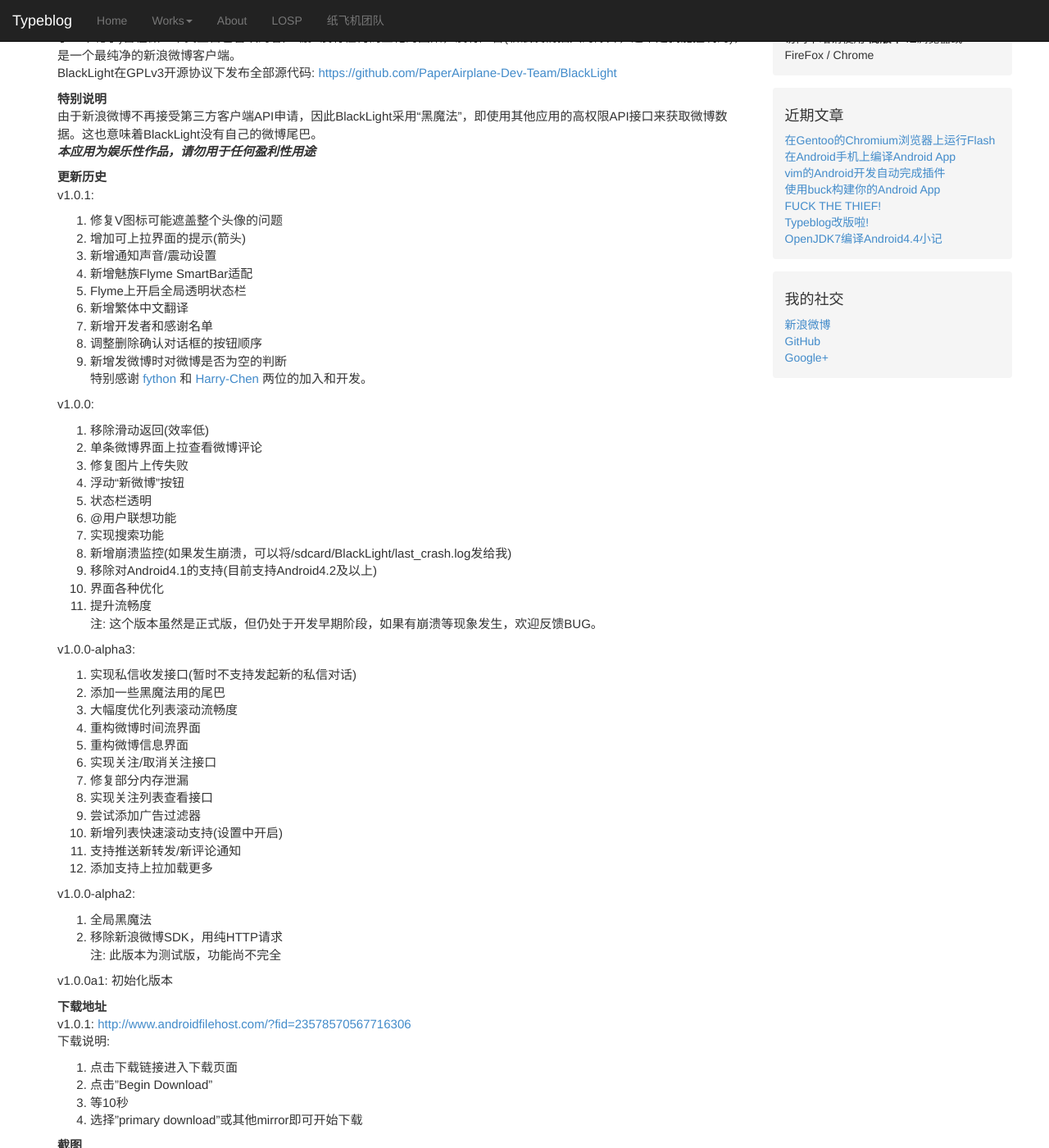
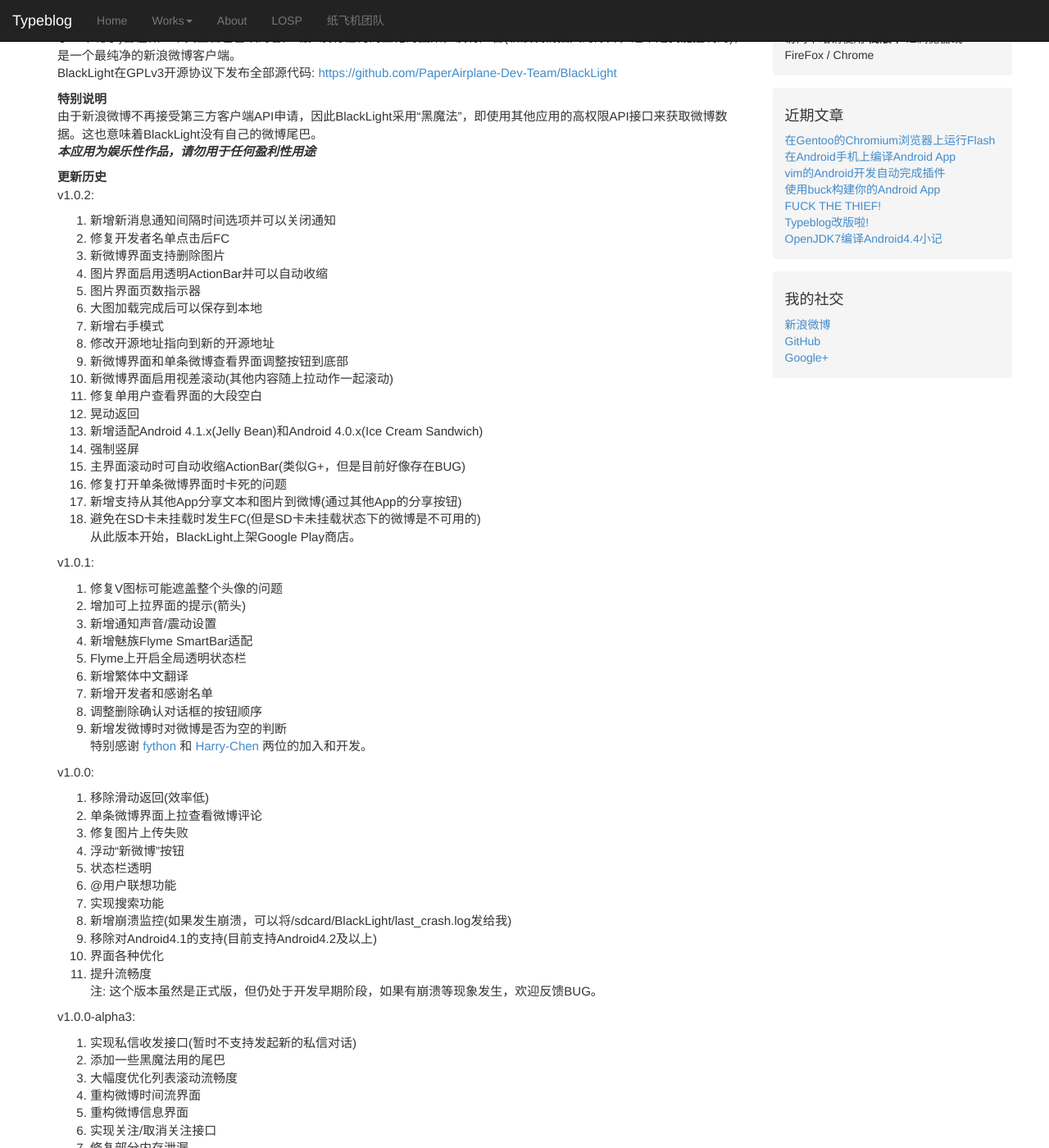
Before and after one commit to slanterns-fork/Blog, a Jekyll site: the page built from blacklight/index.md, in a window 1280 px wide and 1400 px high, scrolled down 233 px. Shown: the whole window at 82% size. Built offline with Jekyll 4.4.1, drawn with Linux system fonts in a browser that asks for light colours; Markdown is read by kramdown in place of the engine named in the settings; comment, search, counter and statistics services are not loaded; some of the changed text lies outside the part shown.

Commit message:
blacklight 1.0.2

```diff
--- a/blacklight/index.md
+++ b/blacklight/index.md
@@ -12,6 +12,27 @@
 __*本应用为娱乐性作品，请勿用于任何盈利性用途*__
 
 __更新历史__
+v1.0.2:
+1. 新增新消息通知间隔时间选项并可以关闭通知
+2. 修复开发者名单点击后FC
+3. 新微博界面支持删除图片
+4. 图片界面启用透明ActionBar并可以自动收缩
+5. 图片界面页数指示器
+6. 大图加载完成后可以保存到本地
+7. 新增右手模式
+8. 修改开源地址指向到新的开源地址
+9. 新微博界面和单条微博查看界面调整按钮到底部
+10. 新微博界面启用视差滚动(其他内容随上拉动作一起滚动)
+11. 修复单用户查看界面的大段空白
+12. 晃动返回
+13. 新增适配Android 4.1.x(Jelly Bean)和Android 4.0.x(Ice Cream Sandwich)
+14. 强制竖屏
+15. 主界面滚动时可自动收缩ActionBar(类似G+，但是目前好像存在BUG)
+16. 修复打开单条微博界面时卡死的问题
+17. 新增支持从其他App分享文本和图片到微博(通过其他App的分享按钮)
+18. 避免在SD卡未挂载时发生FC(但是SD卡未挂载状态下的微博是不可用的)
+从此版本开始，BlackLight上架Google Play商店。
+
 v1.0.1:
 1. 修复V图标可能遮盖整个头像的问题
 2. 增加可上拉界面的提示(箭头)
@@ -60,12 +81,7 @@
 v1.0.0a1: 初始化版本
 
 __下载地址__
-v1.0.1: <http://www.androidfilehost.com/?fid=23578570567716306>
-下载说明:
-1. 点击下载链接进入下载页面
-2. 点击"Begin Download"
-3. 等10秒
-4. 选择"primary download"或其他mirror即可开始下载
+Play商店: <https://play.google.com/store/apps/details?id=us.shandian.blacklight>
 
 __截图__
 ![1]({{ site.baseurl }}res/bl1.png)
```
